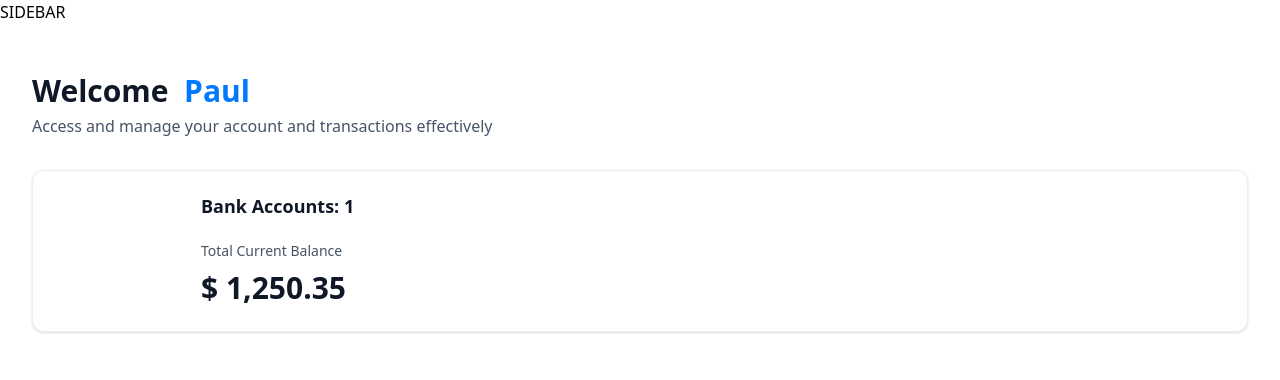
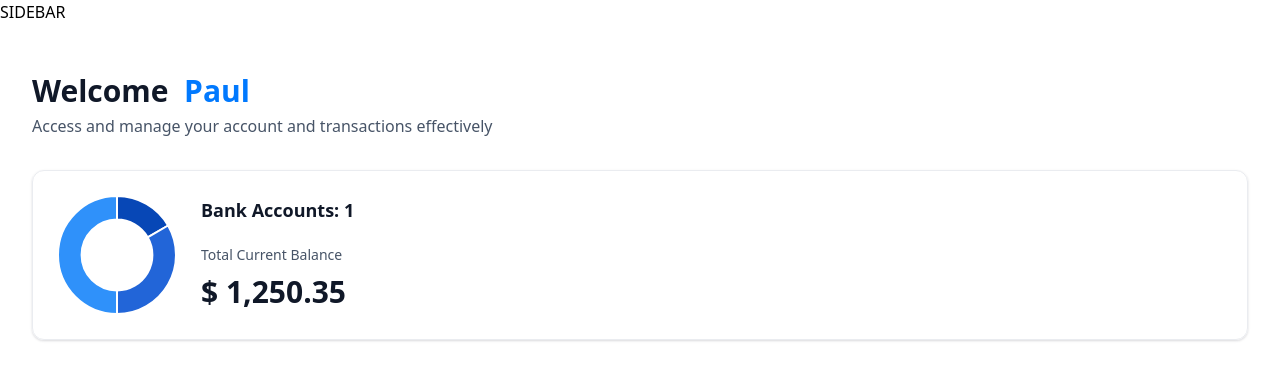
Before and after one commit to Ol-create/banking-app, a Next.js app: page / in a window 1280 px wide. Shown: the top 380 px of the page. Built offline with nearby package versions, Linux system fonts and the light colour scheme.

Commit message:
add DoughnutChart component

```diff
--- /dev/null
+++ b/components/DoughnutChart.tsx
@@ -0,0 +1,31 @@
+import React from 'react'
+
+import {Chart as ChartJS, ArcElement, Tooltip, Legend} from 'chart.js';
+import { Doughnut } from 'react-chartjs-2';
+
+ChartJS.register(ArcElement, Tooltip, Legend)
+
+const DoughnutChart = ({ accounts }: DoughnutChartProps) => {
+    const data = {
+        datasets: [
+            {
+                label: 'Banks',
+                data: [1250, 2500, 3750],
+                backgroundColor: ['#0747b6', '#2265d8', '#2f91fa']
+            }
+        ],
+        labels: ['Bank 1', 'Bank 2', 'Bank 3']
+    }
+  return <Doughnut
+           data={data}
+           options={{
+            cutout: '60%',
+            plugins: {
+                legend: {
+                    display: false
+                }
+            }
+           }}/>
+}
+
+export default DoughnutChart
--- a/components/TotalBalanceBox.tsx
+++ b/components/TotalBalanceBox.tsx
@@ -6,12 +6,14 @@
 import CountUp from 'react-countup';
 
 import { formatAmount } from '@/lib/utils';
+import DoughnutChart from './DoughnutChart';
 
 const TotalBalanceBox = ({accounts=[], totalBanks, totalCurrentBalance}: TotlaBalanceBoxProps) => {
   return (
     <section className='total-balance'>
         <div className='total-balance-chart'>
-            {/* DoughnutChart */}
+        <DoughnutChart
+          accounts={accounts}/>
         </div>
         <div className='flex flex-col gap-6'>
           <h2 className='header-2'>
@@ -21,10 +23,10 @@
             <p className='total-balance-label'>
                 Total Current Balance
             </p>
-            <p className='total-balance-amount flex-center gap-2'>
+            <div className='total-balance-amount flex-center gap-2'>
                 <AnimatedCounter
                  amount={totalCurrentBalance}/>
-            </p>
+            </div>
           </div>
         </div>
     </section>
--- a/package.json
+++ b/package.json
@@ -10,12 +10,14 @@
   },
   "dependencies": {
     "@radix-ui/react-slot": "^1.1.0",
+    "chart.js": "^4.4.6",
     "class-variance-authority": "^0.7.0",
     "clsx": "^2.1.1",
     "lucide-react": "^0.456.0",
     "next": "15.0.3",
     "query-string": "^9.1.1",
     "react": "19.0.0-rc-66855b96-20241106",
+    "react-chartjs-2": "^5.2.0",
     "react-countup": "^6.5.3",
     "react-dom": "19.0.0-rc-66855b96-20241106",
     "tailwind-merge": "^2.5.4",
```
Also changed, not shown: 1 other file (tests, documents, lock files or other folders).
